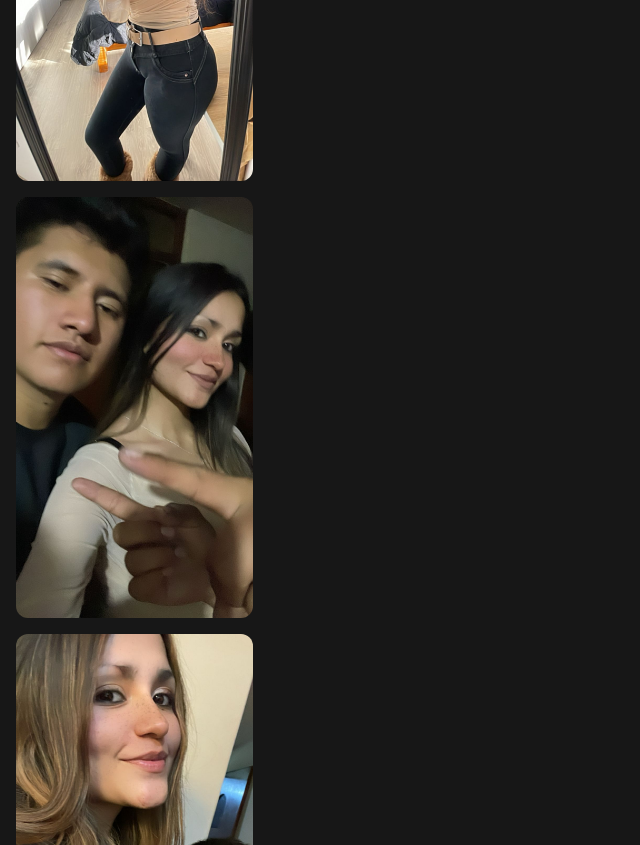
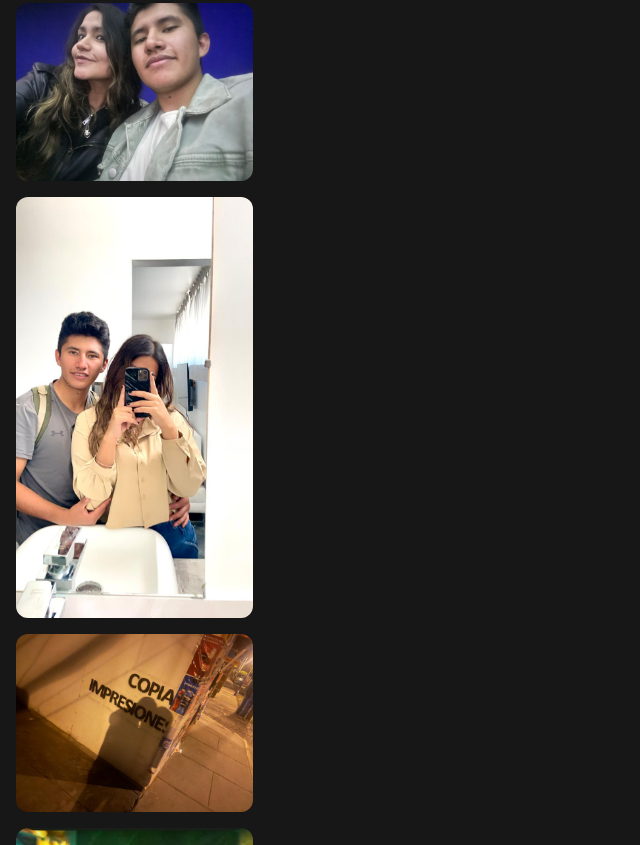
Before and after one commit to myloveluu/happy-birthday-25, an Astro site: page / in a window 1280 px wide. Shown: the part 11155-12000 px from the top of the page, without its empty margins (0-640 px from the left). Built offline with nearby package versions, Linux system fonts and the light colour scheme; Astro itself is replaced by a stand-in of ours; a web font is replaced by a local one.

Commit message:
Se completó primera versión de pagina web de amor

```diff
--- a/src/components/footer.astro
+++ b/src/components/footer.astro
@@ -1,3 +1,7 @@
+---
+import "../styles/fonts.css";
+---
+
 <section
   class="h-screen w-full flex flex-col items-center justify-center text-white px-4 text-center relative"
 >
--- a/src/components/intro.astro
+++ b/src/components/intro.astro
@@ -1,3 +1,7 @@
+---
+import "../styles/fonts.css";
+---
+
 <section
   class="h-screen w-full flex flex-col items-center justify-center text-white px-4 text-center relative"
 >
--- a/src/data/photos.js
+++ b/src/data/photos.js
@@ -189,8 +189,43 @@ export const photos = [
         message: "Un mensaje de prueba"
     },
     {
+        id: 28,
+        src: "/photos/photo28.jpeg",
+        alt: "Nuestra primera vez en el zoológico",
+        title: "Nuestra primera vez en el zoológico",
+        message: "Un mensaje de prueba"
+    },
+    {
         id: 29,
         src: "/photos/photo29.jpg",
+        alt: "Nuestra primera vez en el zoológico",
+        title: "Nuestra primera vez en el zoológico",
+        message: "Un mensaje de prueba"
+    },
+    {
+        id: 30,
+        src: "/photos/photo30.jpeg",
+        alt: "Nuestra primera vez en el zoológico",
+        title: "Nuestra primera vez en el zoológico",
+        message: "Un mensaje de prueba"
+    },
+    {
+        id: 31,
+        src: "/photos/photo31.jpeg",
+        alt: "Nuestra primera vez en el zoológico",
+        title: "Nuestra primera vez en el zoológico",
+        message: "Un mensaje de prueba"
+    },
+    {
+        id: 32,
+        src: "/photos/photo32.jpeg",
+        alt: "Nuestra primera vez en el zoológico",
+        title: "Nuestra primera vez en el zoológico",
+        message: "Un mensaje de prueba"
+    },
+    {
+        id: 33,
+        src: "/photos/photo33.jpeg",
         alt: "Nuestra primera vez en el zoológico",
         title: "Nuestra primera vez en el zoológico",
         message: "Un mensaje de prueba"
@@ -250,5 +285,26 @@ export const photos = [
         alt: "Nuestra primera vez en el zoológico",
         title: "Nuestra primera vez en el zoológico",
         message: "Un mensaje de prueba"
+    },
+    {
+        id: 42,
+        src: "/photos/photo42.jpeg",
+        alt: "Nuestra primera vez en el zoológico",
+        title: "Nuestra primera vez en el zoológico",
+        message: "Un mensaje de prueba"
+    },
+    {
+        id: 43,
+        src: "/photos/photo43.jpeg",
+        alt: "Nuestra primera vez en el zoológico",
+        title: "Nuestra primera vez en el zoológico",
+        message: "Un mensaje de prueba"
+    },
+    {
+        id: 44,
+        src: "/photos/photo44.jpeg",
+        alt: "Nuestra primera vez en el zoológico",
+        title: "Nuestra primera vez en el zoológico",
+        message: "Un mensaje de prueba"
     }
 ]
--- a/src/pages/index.astro
+++ b/src/pages/index.astro
@@ -13,10 +13,6 @@ import { photos } from "../data/photos";
     <link rel="icon" type="image/svg+xml" href="/favicon.svg" />
     <meta name="generator" content={Astro.generator} />
     <title>My Love Lu</title>
-    <link
-      href="https://fonts.googleapis.com/css2?family=Love+Light&display=swap"
-      rel="stylesheet"
-    />
   </head>
 
   <body>
@@ -78,6 +74,23 @@ import { photos } from "../data/photos";
     generateSpaceLayer("4px", ".space-3", 50, "15s");
   </script>
 
+  <script>
+    const playlist = ["/audio/incondicional.mp3", "/audio/mohanna.mp3"];
+    let currentIndex = 0;
+
+    const sound = new Howl({
+      src: ["/audio/incondicional.mp3"],
+      autoplay: true,
+      loop: true,
+      volume: 0.05,
+      onloaderror: (id, err) => console.error("Error al cargar audio", err),
+      onplayerror: (id, err) => {
+        console.warn("Error al reproducir audio, intentando reactivar...");
+        sound.once("unlock", () => sound.play());
+      },
+    });
+  </script>
+
   <style>
     body {
       background: #171717;
--- /dev/null
+++ b/src/styles/fonts.css
@@ -0,0 +1,7 @@
+@font-face {
+  font-family: 'Love Light';
+  src: url('/fonts/love-light/love-light-v7-latin-regular.woff2') format('woff2');
+  font-weight: normal;
+  font-style: normal;
+  font-display: swap;
+}
```
Also changed, not shown: public/photos/photo28.jpeg (added), public/photos/photo30.jpeg (added), public/photos/photo31.jpeg (added), public/photos/photo32.jpeg (added), public/photos/photo33.jpeg (added), public/photos/photo42.jpeg (added), public/photos/photo43.jpeg (added), public/photos/photo44.jpeg (added), 3 other files.
